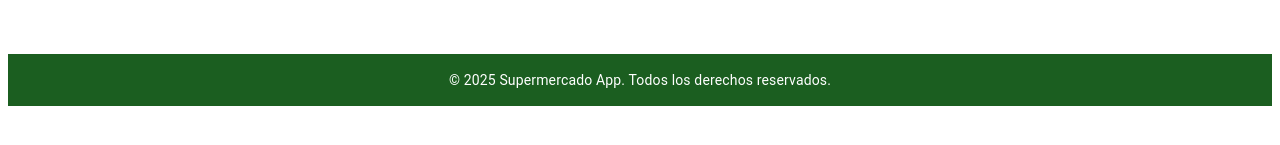
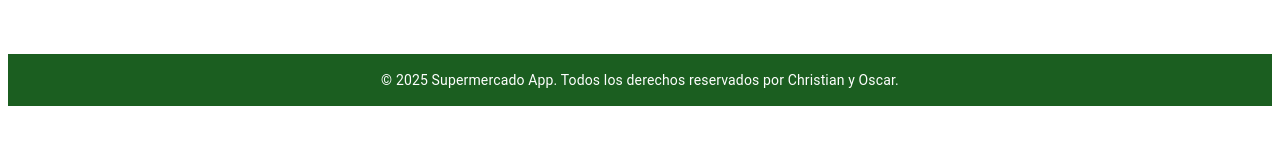
Before and after one commit to CasillasOscar/Proyecto_TFC, a React (Vite) app in the folder my-react-project/: page / in a window 1280 px wide. Shown: the part 469-614 px from the top of the page. Built offline with nearby package versions, Linux system fonts and the light colour scheme.

Commit message:
Commit de prueba

```diff
--- a/my-react-project/src/components/Footer.jsx
+++ b/my-react-project/src/components/Footer.jsx
@@ -5,7 +5,7 @@ export default function Footer() {
   return (
     <Box sx={{ bgcolor: 'success.dark', color: 'white', p: 2, mt: 4 }} component="footer">
       <Typography variant="body2" align="center">
-        © 2025 Supermercado App. Todos los derechos reservados.
+        © 2025 Supermercado App. Todos los derechos reservados por Christian y Oscar.
       </Typography>
     </Box>
   );
```
